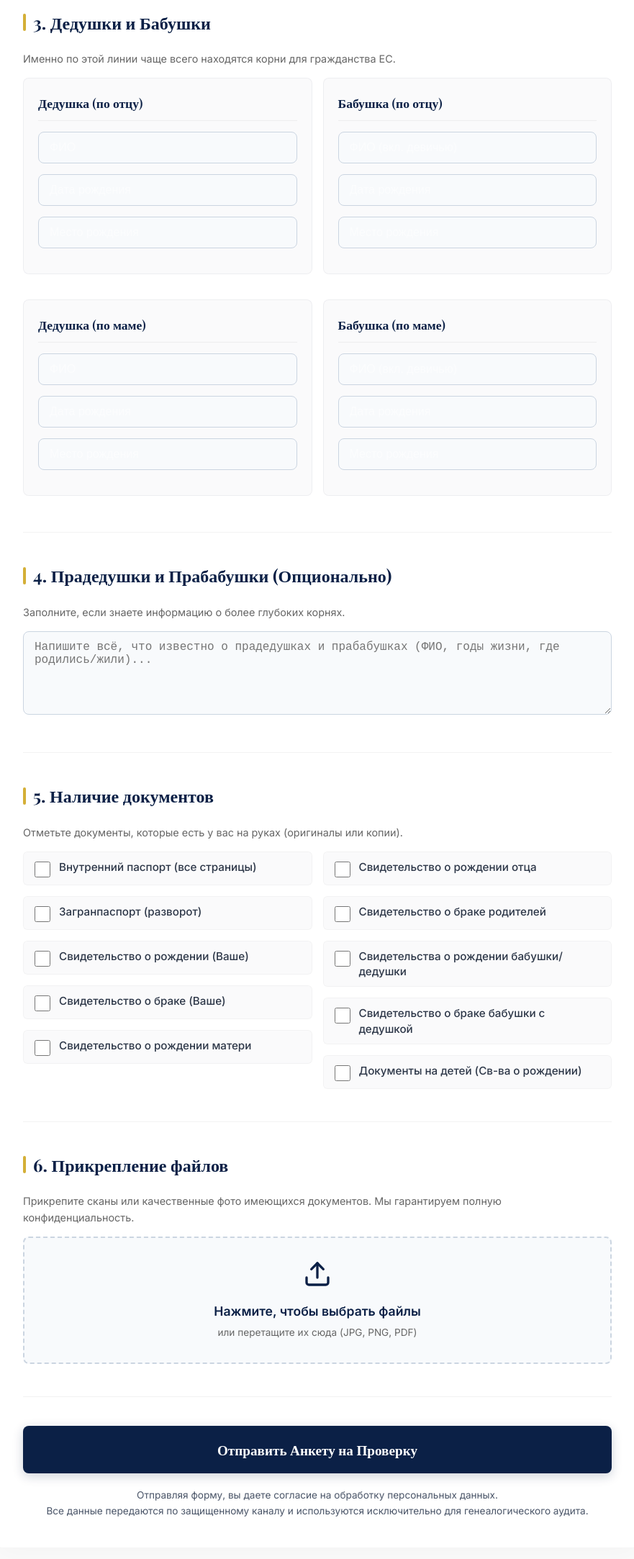
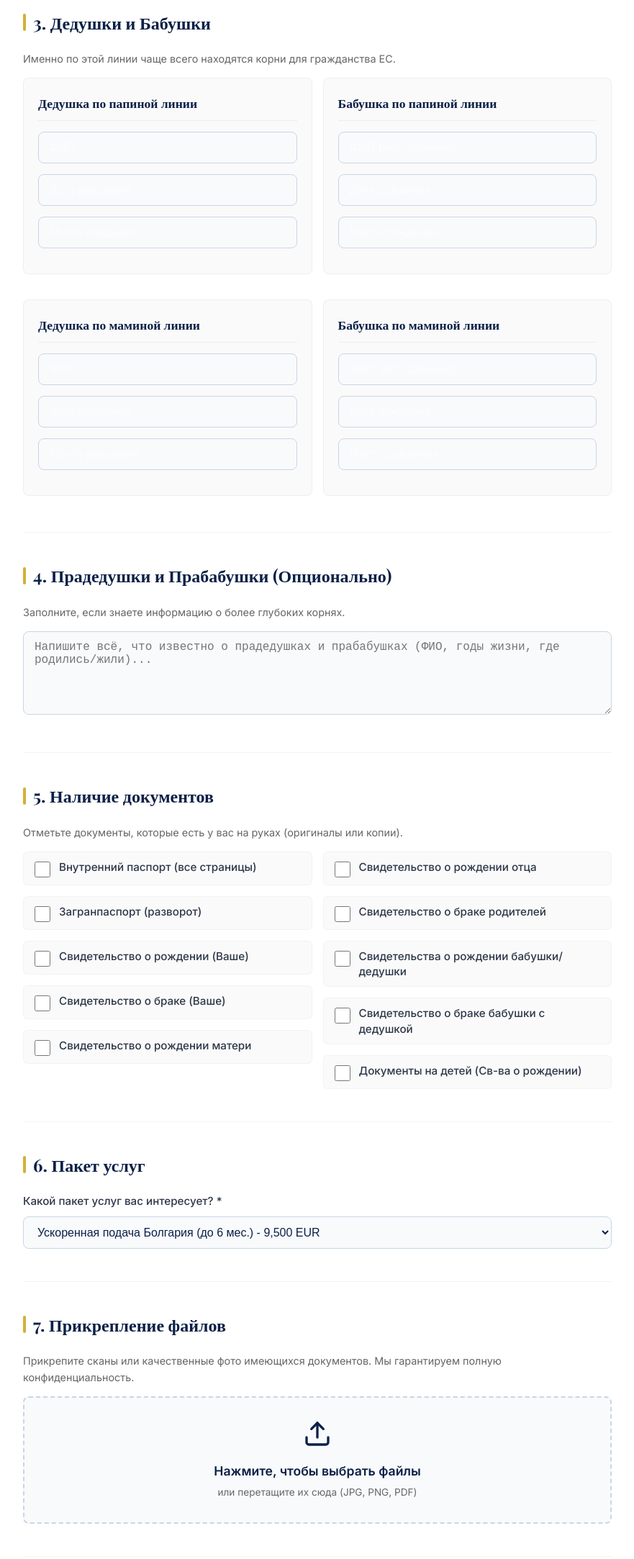
Before and after one commit to gennadiyyasnov-maker/eurostatus, a website built with Vite: page anketa.html in a window 1280 px wide. Shown: the part 1860-4026 px from the top of the page at 72% size, without its empty margins (199-1080 px from the left). Built offline with nearby package versions, Linux system fonts and the light colour scheme; a web font is replaced by a local one.

Commit message:
Update anketa.html: add package selector with new prices and fix grandparent headings

```diff
--- a/anketa.html
+++ b/anketa.html
@@ -335,25 +335,25 @@
 
                         <div class="grid-2-col">
                             <div class="person-block">
-                                <h4>Дедушка (по отцу)</h4>
+                                <h4>Дедушка по папиной линии</h4>
                                 <div class="input-group"><input type="text" name="gf_father_fio" placeholder="ФИО"></div>
                                 <div class="input-group"><input type="text" name="gf_father_birth" placeholder="Дата рождения"></div>
                                 <div class="input-group"><input type="text" name="gf_father_place" placeholder="Место рождения"></div>
                             </div>
                             <div class="person-block">
-                                <h4>Бабушка (по отцу)</h4>
+                                <h4>Бабушка по папиной линии</h4>
                                 <div class="input-group"><input type="text" name="gm_father_fio" placeholder="ФИО (вкл. девичью)"></div>
                                 <div class="input-group"><input type="text" name="gm_father_birth" placeholder="Дата рождения"></div>
                                 <div class="input-group"><input type="text" name="gm_father_place" placeholder="Место рождения"></div>
                             </div>
                             <div class="person-block">
-                                <h4>Дедушка (по маме)</h4>
+                                <h4>Дедушка по маминой линии</h4>
                                 <div class="input-group"><input type="text" name="gf_mother_fio" placeholder="ФИО"></div>
                                 <div class="input-group"><input type="text" name="gf_mother_birth" placeholder="Дата рождения"></div>
                                 <div class="input-group"><input type="text" name="gf_mother_place" placeholder="Место рождения"></div>
                             </div>
                             <div class="person-block">
-                                <h4>Бабушка (по маме)</h4>
+                                <h4>Бабушка по маминой линии</h4>
                                 <div class="input-group"><input type="text" name="gm_mother_fio" placeholder="ФИО (вкл. девичью)"></div>
                                 <div class="input-group"><input type="text" name="gm_mother_birth" placeholder="Дата рождения"></div>
                                 <div class="input-group"><input type="text" name="gm_mother_place" placeholder="Место рождения"></div>
@@ -393,9 +393,23 @@
                         </div>
                     </div>
 
-                    <!-- 6. Загрузка файлов -->
+                    <!-- 6. Пакет услуг -->
                     <div class="form-section">
-                        <h3>6. Прикрепление файлов</h3>
+                        <h3>6. Пакет услуг</h3>
+                        <div class="input-group">
+                            <label>Какой пакет услуг вас интересует? *</label>
+                            <select name="selected_package" required>
+                                <option value="Ускоренная подача Болгария (до 6 мес.) - 9,500 EUR">Ускоренная подача Болгария (до 6 мес.) - 9,500 EUR</option>
+                                <option value="Болгария (до 12 мес.) - 7,000 EUR">Болгария (до 12 мес.) - 7,000 EUR</option>
+                                <option value="Румыния (до 12 мес.) - 6,500 EUR">Румыния (до 12 мес.) - 6,500 EUR</option>
+                                <option value="Затрудняюсь ответить, нужна консультация">Затрудняюсь ответить, нужна консультация менеджера</option>
+                            </select>
+                        </div>
+                    </div>
+
+                    <!-- 7. Загрузка файлов -->
+                    <div class="form-section">
+                        <h3>7. Прикрепление файлов</h3>
                         <p style="font-size: 0.9rem; margin-bottom: 15px; color: #666;">Прикрепите сканы или качественные фото имеющихся документов. Мы гарантируем полную конфиденциальность.</p>
 
                         <div class="file-upload-area" onclick="document.getElementById('file-input').click()">
@@ -501,7 +515,8 @@
                     text += `📜 <b>ПРАДЕДУШКИ / ПРАБАБУШКИ:</b>\n${fd.get('great_grandparents_info')}\n\n`;
                 }
 
-                text += `📁 <b>НАЛИЧИЕ ДОКУМЕНТОВ:</b>\n${docsList}\n`;
+                text += `📁 <b>НАЛИЧИЕ ДОКУМЕНТОВ:</b>\n${docsList}\n\n`;
+                text += `💼 <b>ПАКЕТ УСЛУГ:</b>\n${fd.get('selected_package')}\n`;
 
                 try {
                     // Отправка текстовых данных
```
